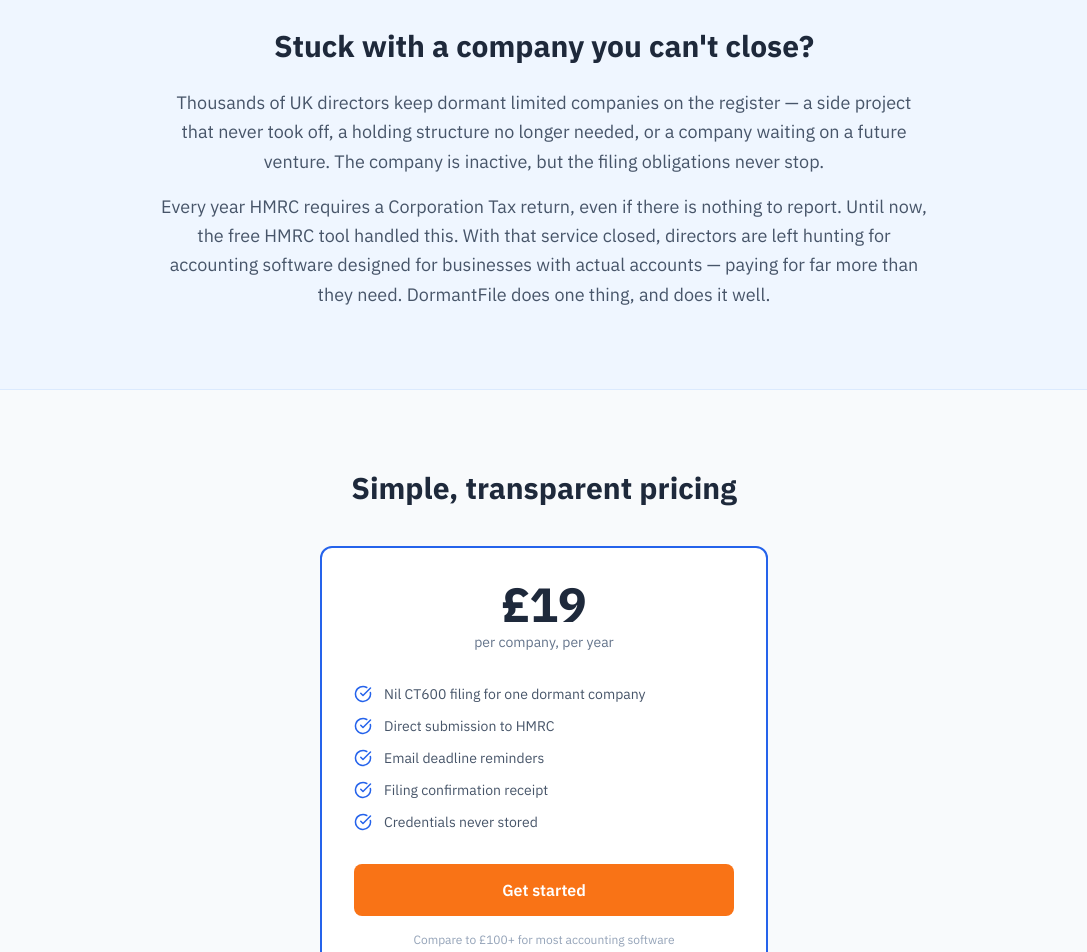
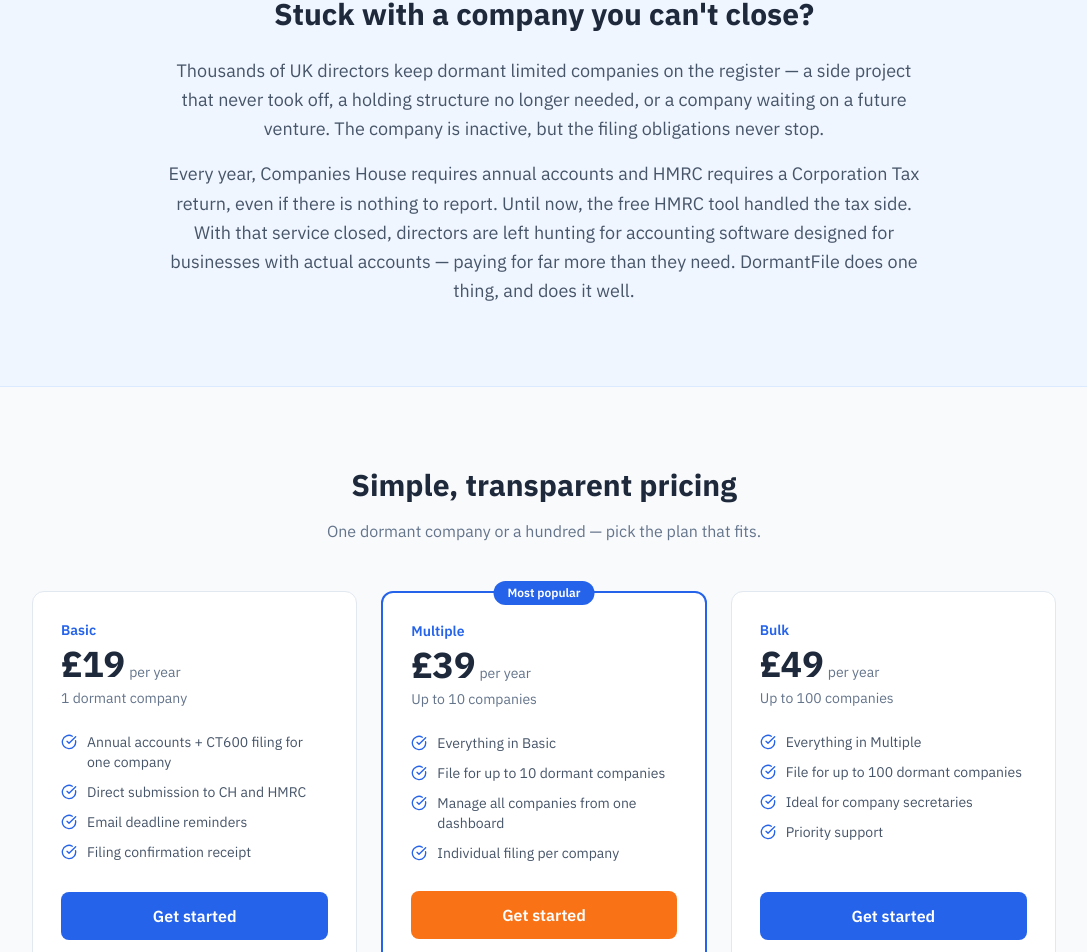
Before and after one commit to bendav91/dormantfile, a Next.js app: page / in a window 1280 px wide. Shown: the part 1267-2219 px from the top of the page, without its empty margins (96-1183 px from the left). Built offline with nearby package versions, Linux system fonts and the light colour scheme.

Commit message:
feat: update landing page messaging for dual filing service
Co-Authored-By: Claude Opus 4.6 (1M context) <noreply@anthropic.com>

```diff
--- a/src/app/page.tsx
+++ b/src/app/page.tsx
@@ -64,15 +64,14 @@ export default function LandingPage() {
             style={{ color: "#1E293B" }}
           >
             File your dormant company{" "}
-            <span style={{ color: "#2563EB" }}>CT600</span> in one click
+            <span style={{ color: "#2563EB" }}>accounts</span> in minutes
           </h1>
           <p
             className="text-xl leading-relaxed mb-10 max-w-2xl mx-auto"
             style={{ color: "#475569" }}
           >
-            Your company is dormant — but HMRC still requires a tax return.
-            DormantFile handles the whole process in under two minutes, so you
-            can get on with your life.
+            Annual accounts with Companies House, plus Corporation Tax returns
+            with HMRC — all from one dashboard. No accounting knowledge required.
           </p>
           <Link
             href="/register"
@@ -90,7 +89,7 @@ export default function LandingPage() {
             className="mt-5 text-sm"
             style={{ color: "#64748B" }}
           >
-            HMRC&apos;s free filing service has closed. We make it simple again.
+            From Companies House accounts to HMRC tax returns — we handle it all.
           </p>
         </div>
       </section>
@@ -128,10 +127,10 @@ export default function LandingPage() {
               <FileCheck size={22} style={{ color: "#2563EB", flexShrink: 0 }} />
               <div>
                 <p className="font-semibold text-sm" style={{ color: "#1E293B" }}>
-                  Direct HMRC submission
+                  Direct submission
                 </p>
                 <p className="text-sm mt-0.5" style={{ color: "#64748B" }}>
-                  Filed directly via HMRC&apos;s official API.
+                  Filed directly with Companies House and HMRC via official APIs.
                 </p>
               </div>
             </div>
@@ -188,10 +187,10 @@ export default function LandingPage() {
                 3
               </div>
               <h3 className="font-semibold text-lg mb-2" style={{ color: "#1E293B" }}>
-                File in one click
+                File in minutes
               </h3>
               <p className="text-sm leading-relaxed" style={{ color: "#64748B" }}>
-                Enter your Gateway credentials and we submit directly to HMRC.
+                We submit your accounts to Companies House and your CT600 to HMRC.
               </p>
             </div>
           </div>
@@ -214,9 +213,10 @@ export default function LandingPage() {
             company is inactive, but the filing obligations never stop.
           </p>
           <p className="text-lg leading-relaxed" style={{ color: "#475569" }}>
-            Every year HMRC requires a Corporation Tax return, even if there
-            is nothing to report. Until now, the free HMRC tool handled this.
-            With that service closed, directors are left hunting for accounting
+            Every year, Companies House requires annual accounts and HMRC
+            requires a Corporation Tax return, even if there is nothing to
+            report. Until now, the free HMRC tool handled the tax side. With
+            that service closed, directors are left hunting for accounting
             software designed for businesses with actual accounts — paying for
             far more than they need. DormantFile does one thing, and does it
             well.
@@ -226,40 +226,109 @@ export default function LandingPage() {
 
       {/* Pricing */}
       <section className="py-20 px-6">
-        <div className="max-w-md mx-auto">
+        <div className="max-w-5xl mx-auto">
           <h2
-            className="text-3xl font-bold text-center mb-10"
+            className="text-3xl font-bold text-center mb-4"
             style={{ color: "#1E293B" }}
           >
             Simple, transparent pricing
           </h2>
+          <p
+            className="text-center text-base mb-12 max-w-xl mx-auto"
+            style={{ color: "#64748B" }}
+          >
+            One dormant company or a hundred — pick the plan that fits.
+          </p>
+          <div className="grid grid-cols-1 sm:grid-cols-3 gap-6">
+            {[
+              {
+                name: "Basic",
+                price: "19",
+                period: "per year",
+                description: "1 dormant company",
+                features: [
+                  "Annual accounts + CT600 filing for one company",
+                  "Direct submission to CH and HMRC",
+                  "Email deadline reminders",
+                  "Filing confirmation receipt",
+                ],
+                highlighted: false,
+              },
+              {
+                name: "Multiple",
+                price: "39",
+                period: "per year",
+                description: "Up to 10 companies",
+                features: [
+                  "Everything in Basic",
+                  "File for up to 10 dormant companies",
+                  "Manage all companies from one dashboard",
+                  "Individual filing per company",
+                ],
+                highlighted: true,
+              },
+              {
+                name: "Bulk",
+                price: "49",
+                period: "per year",
+                description: "Up to 100 companies",
+                features: [
+                  "Everything in Multiple",
+                  "File for up to 100 dormant companies",
+                  "Ideal for company secretaries",
+                  "Priority support",
+                ],
+                highlighted: false,
+              },
+            ].map((plan) => (
               <div
-            className="rounded-xl p-8"
+                key={plan.name}
+                className="rounded-xl p-7 flex flex-col"
                 style={{
-              border: "2px solid #2563EB",
+                  border: plan.highlighted ? "2px solid #2563EB" : "1px solid #E2E8F0",
                   backgroundColor: "#ffffff",
+                  position: "relative",
                 }}
               >
-            <div className="text-center mb-8">
-              <p className="text-5xl font-bold mb-1" style={{ color: "#1E293B" }}>
-                £19
+                {plan.highlighted && (
+                  <span
+                    style={{
+                      position: "absolute",
+                      top: "-12px",
+                      left: "50%",
+                      transform: "translateX(-50%)",
+                      backgroundColor: "#2563EB",
+                      color: "#ffffff",
+                      padding: "3px 14px",
+                      borderRadius: "9999px",
+                      fontSize: "12px",
+                      fontWeight: 600,
+                      whiteSpace: "nowrap",
+                    }}
+                  >
+                    Most popular
+                  </span>
+                )}
+                <p className="font-semibold text-sm mb-1" style={{ color: "#2563EB" }}>
+                  {plan.name}
                 </p>
-              <p className="text-sm" style={{ color: "#64748B" }}>
-                per company, per year
+                <div className="mb-1">
+                  <span className="text-4xl font-bold" style={{ color: "#1E293B" }}>
+                    £{plan.price}
+                  </span>
+                  <span className="text-sm ml-1" style={{ color: "#64748B" }}>
+                    {plan.period}
+                  </span>
+                </div>
+                <p className="text-sm mb-6" style={{ color: "#64748B" }}>
+                  {plan.description}
                 </p>
-            </div>
-            <ul className="space-y-3 mb-8">
-              {[
-                "Nil CT600 filing for one dormant company",
-                "Direct submission to HMRC",
-                "Email deadline reminders",
-                "Filing confirmation receipt",
-                "Credentials never stored",
-              ].map((feature) => (
-                <li key={feature} className="flex items-start gap-3">
+                <ul className="space-y-2.5 mb-7 flex-1">
+                  {plan.features.map((feature) => (
+                    <li key={feature} className="flex items-start gap-2.5">
                       <CheckCircle
-                    size={18}
-                    style={{ color: "#2563EB", flexShrink: 0, marginTop: 1 }}
+                        size={16}
+                        style={{ color: "#2563EB", flexShrink: 0, marginTop: 2 }}
                       />
                       <span className="text-sm" style={{ color: "#475569" }}>
                         {feature}
@@ -271,21 +340,23 @@ export default function LandingPage() {
                   href="/register"
                   className="block w-full text-center font-semibold rounded-lg transition-all duration-200 hover:-translate-y-0.5 hover:opacity-90"
                   style={{
-                backgroundColor: "#F97316",
+                    backgroundColor: plan.highlighted ? "#F97316" : "#2563EB",
                     color: "#ffffff",
-                padding: "14px 24px",
+                    padding: "12px 24px",
                     borderRadius: "8px",
                   }}
                 >
                   Get started
                 </Link>
+              </div>
+            ))}
+          </div>
           <p
-              className="text-xs text-center mt-4"
+            className="text-xs text-center mt-6"
             style={{ color: "#94A3B8" }}
           >
-              Compare to £100+ for most accounting software
+            Compare to £100+ for most accounting software. All plans include credentials-never-stored security.
           </p>
-          </div>
         </div>
       </section>
 
@@ -308,8 +379,12 @@ export default function LandingPage() {
                 a: "Yes. Your HMRC Gateway credentials are used only at the moment of submission and are never written to our database. All data is transmitted over TLS and stored securely.",
               },
               {
-                q: "What is a nil CT600?",
-                a: "A nil CT600 is a Corporation Tax return filed for a company that had no income or expenditure during the accounting period — it confirms to HMRC that the company was dormant. You are still required to file one even if there is nothing to report.",
+                q: "What filings does DormantFile handle?",
+                a: "DormantFile handles two filings: annual accounts with Companies House (required for all companies) and a nil CT600 Corporation Tax return with HMRC (for companies registered for Corporation Tax). Both confirm that your company was dormant during the period.",
+              },
+              {
+                q: "What if my company isn&apos;t registered for Corporation Tax?",
+                a: "No problem — most dormant companies only need to file annual accounts with Companies House. You can add Corporation Tax filing later if needed.",
               },
               {
                 q: "Can I use this if my company is trading?",
@@ -317,7 +392,7 @@ export default function LandingPage() {
               },
               {
                 q: "What happens after I file?",
-                a: "You will receive an acknowledgement from HMRC, which we display in your dashboard and send to you by email. Your filing record is stored so you have a history of past submissions.",
+                a: "You will receive acknowledgements from Companies House and HMRC, which we display in your dashboard and send to you by email. Your filing records are stored so you have a history of past submissions.",
               },
             ].map(({ q, a }) => (
               <div
@@ -347,7 +422,7 @@ export default function LandingPage() {
       >
         <div className="max-w-3xl mx-auto">
           <h2 className="text-4xl font-bold mb-6 text-white">
-            Ready to stop worrying about your CT600?
+            Ready to stop worrying about your dormant company filings?
           </h2>
           <p className="text-lg mb-10" style={{ color: "#94A3B8" }}>
             Set up in minutes. File in seconds. Done for the year.
```
Lines whose indentation alone changed are shown as unchanged.
